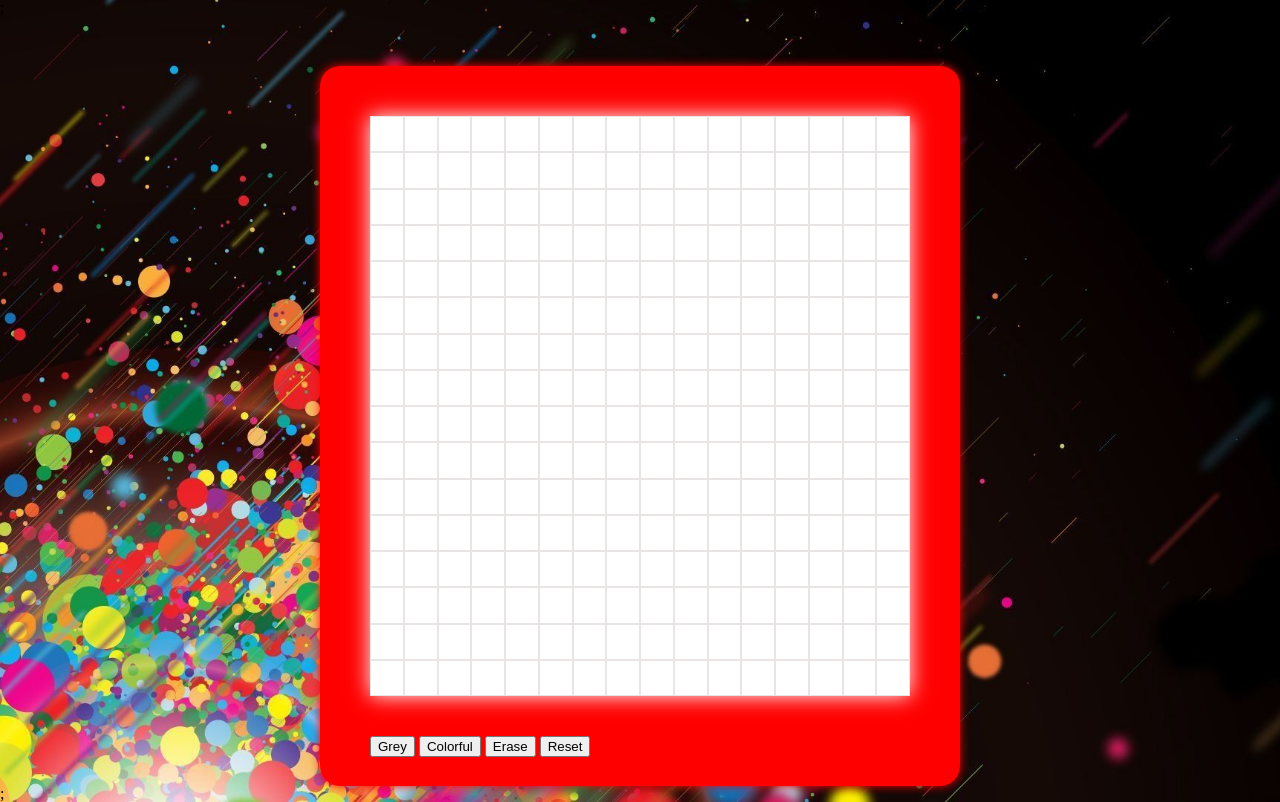
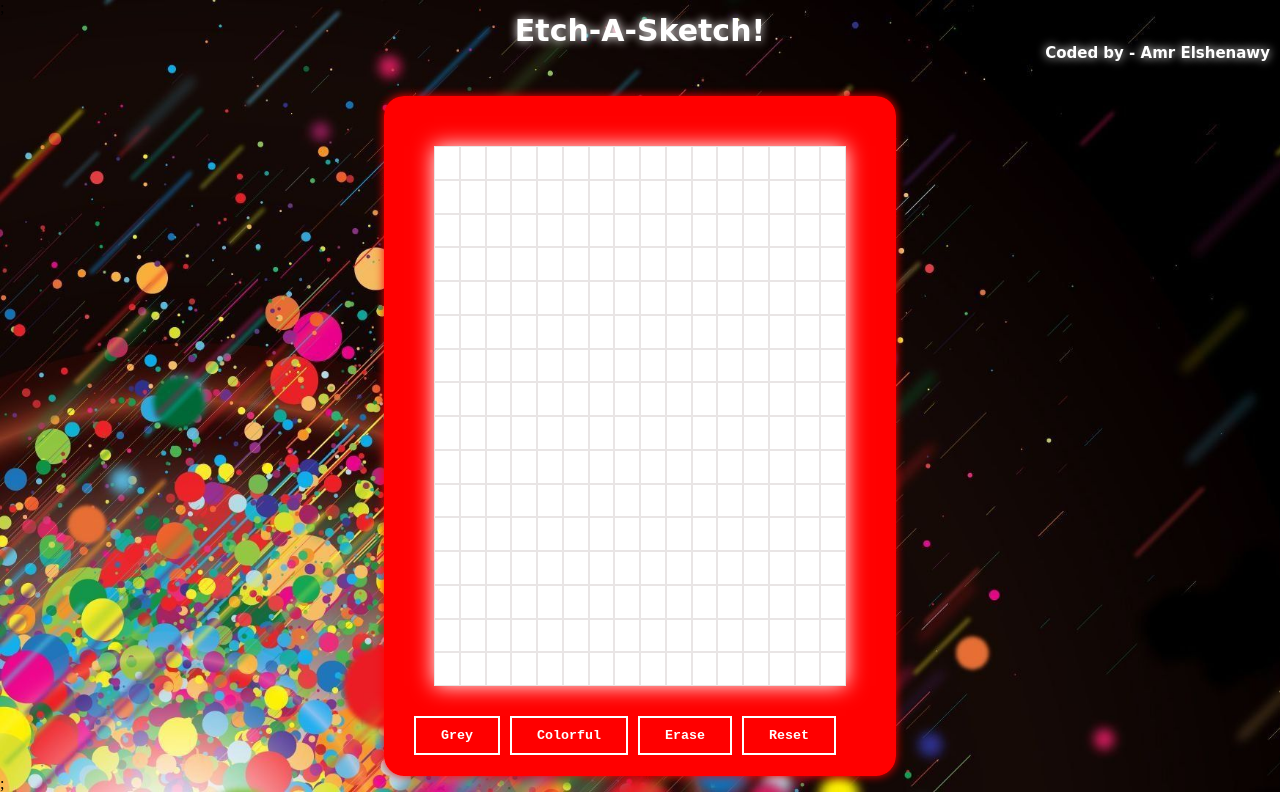
Before and after one commit to AmrElshenawy/etch-a-sketch, a plain HTML site: page index.html in a window 1280 px wide. Drawn offline with Linux system fonts and the light colour scheme.

Commit message:
Project Completed!

```diff
--- a/index.html
+++ b/index.html
@@ -8,13 +8,20 @@
         <title>Etch-a-Sketch</title>
     </head>
     <body>
+        <div id="header">
+            <p class="middle">Etch-A-Sketch!</p>
+            <p class="right">Coded by - Amr Elshenawy</p>
+        </div>
+
         <div class="frame">
             <div class="container"></div>
 
-            <button id="grey">Grey</button>
-            <button id="colorful">Colorful</button>
-            <button id="erase">Erase</button>
-            <button id="reset">Reset</button>
+            <div class="controls">
+                <button id="grey">Grey</button>
+                <button id="colorful">Colorful</button>
+                <button id="erase">Erase</button>
+                <button id="reset">Reset</button>
+            </div>
         </div>
     </body>
 
--- a/script.js
+++ b/script.js
@@ -18,6 +18,7 @@ function defaultGrid(size) {
         newDiv.addEventListener('mouseenter', () => {
             let greyScale = random256();
             newDiv.style.backgroundColor = `rgb(${greyScale}, ${greyScale}, ${greyScale})`;
+            newDiv.style.transition = '0.3s';
         });
         container.appendChild(newDiv);
     }
@@ -28,14 +29,16 @@ function paintGrey() {
         element.addEventListener('mouseenter', () => {
             let greyScale = random256();
             element.style.backgroundColor = `rgb(${greyScale}, ${greyScale}, ${greyScale})`;
+            newDiv.style.transition = '0.3s';
         });
     });
 }
 function paintColors() {
     let newDiv = [...document.querySelectorAll('.cell')];
     newDiv.forEach(element => {
-        element.addEventListener('mouseenter', () => {
+        element.addEventListener('mouseenter', (e) => {
             element.style.backgroundColor = `rgb(${random256()}, ${random256()}, ${random256()})`;
+            newDiv.style.transition = '0.3s';
         });
     });
 }
--- a/style.css
+++ b/style.css
@@ -7,8 +7,8 @@ html {
     --quantity: 16;
 }
 .frame {
-    height: 90vh;
-    width: 50vw;
+    height: 85vh;
+    width: 40vw;
     border: 50px solid red;
     border-bottom: 90px solid red;
     border-radius: 20px;
@@ -23,7 +23,7 @@ html {
     height: 100%;
     width: 100%;
     margin: auto;
-    margin-bottom: 40px;
+    margin-bottom: 30px;
     box-shadow: 0 0 20px white;
 }
 .cell {
@@ -32,3 +32,48 @@ html {
     width: auto;
     height: auto;
 }
+.controls {
+    display: flex;
+    justify-content: space-evenly;
+    text-align: center;
+    margin-left: -30px;
+}
+.controls button {
+    font-family: monospace;
+    color: white;
+    background-color: Transparent;
+    background-repeat:no-repeat;
+    border: 2px solid white;
+    font-weight: bold;
+    padding: 10px 25px;
+    overflow: hidden;
+    outline:none;
+    cursor: pointer;
+}
+.controls button:hover {
+    border-radius: 25px;
+    transition: 0.25s;
+}
+.controls button:focus {
+    border-radius: 25px;
+    box-shadow: 0 0 20px white;
+    text-shadow: 0 0 10px white;
+}
+#header {
+    /* display: block; */
+    top: 0;
+    text-align: center;
+    font-family: cursive;
+    font-size: 30px;
+    font-weight: bold;
+    color: white;
+    text-shadow: 0 0 10px white;
+}
+p {
+    display: block;
+}
+.right {
+    float: right;
+    font-size: 15px;
+    margin-right: 10px;
+}
```
